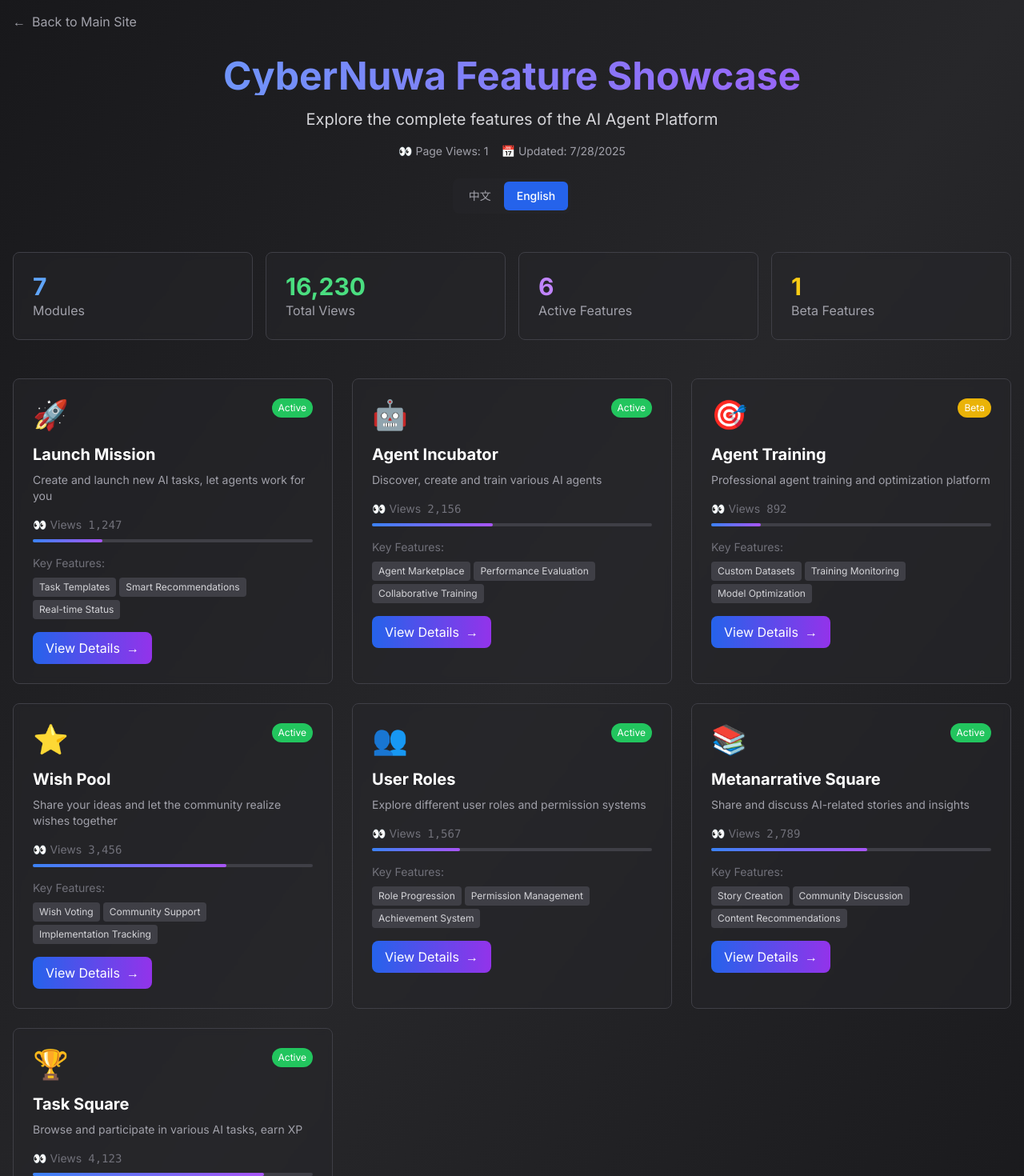
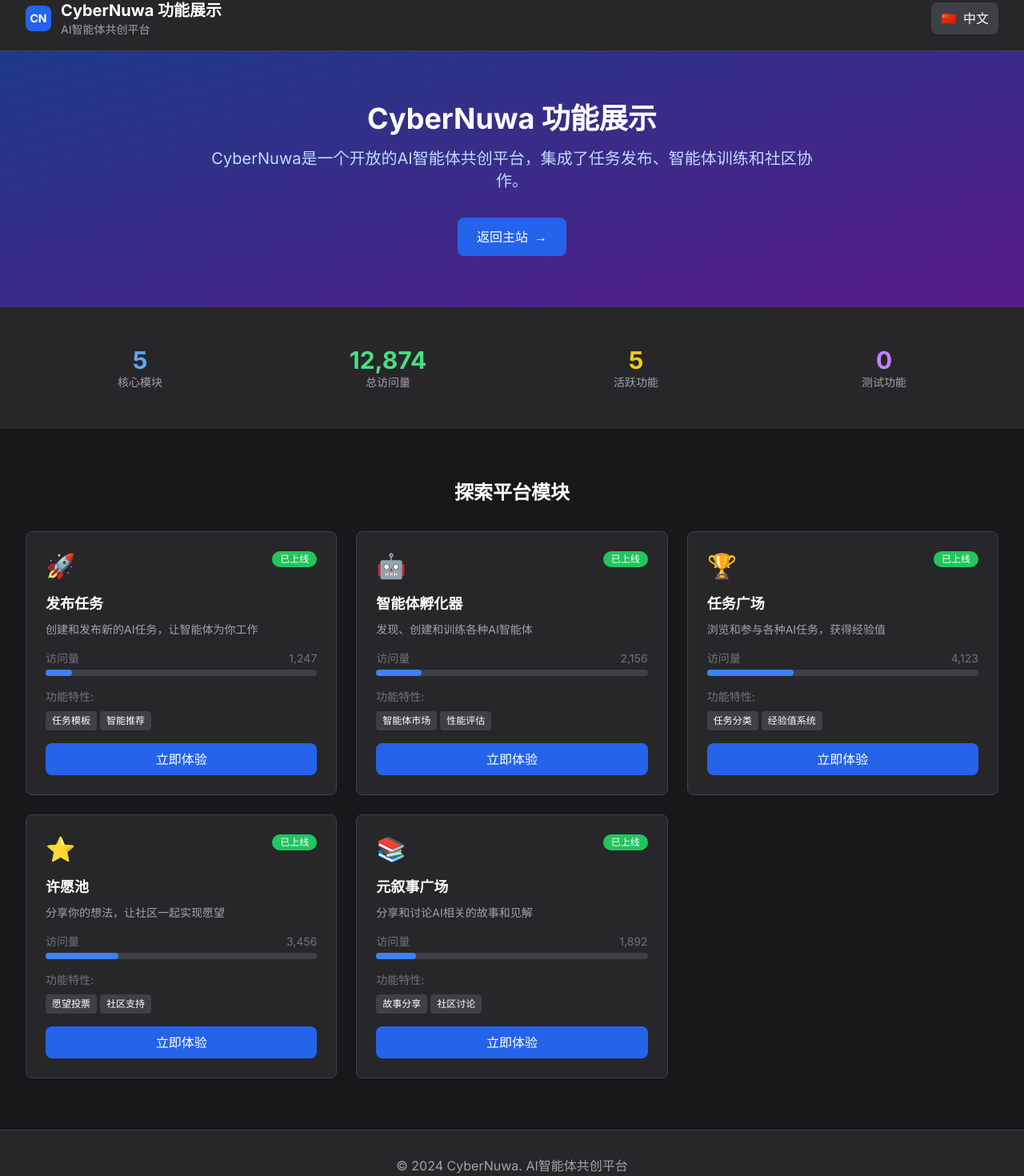
Before and after one commit to korsakowii/CyberNuwa, a Next.js app: page /showcase/standalone in a window 1280 px wide. Shown: the part 17-1487 px from the top of the page at 80% size. Built offline with nearby package versions, Linux system fonts and the light colour scheme.

Commit message:
fix: simplify showcase page for static deployment - remove complex dependencies

```diff
--- a/app/showcase/standalone/layout.tsx
+++ b/app/showcase/standalone/layout.tsx
@@ -1,7 +1,6 @@
 import type { Metadata } from 'next'
 import { Inter } from 'next/font/google'
 import '../../globals.css'
-import { LanguageProvider } from '@/contexts/LanguageContext'
 
 const inter = Inter({ subsets: ['latin'] })
 
@@ -18,9 +17,7 @@ export default function ShowcaseLayout({
   return (
     <html lang="en">
       <body className={`${inter.className} bg-zinc-900 text-white antialiased`}>
-        <LanguageProvider>
-          {children}
-        </LanguageProvider>
+        {children}
       </body>
     </html>
   )
--- a/app/showcase/standalone/page.tsx
+++ b/app/showcase/standalone/page.tsx
@@ -1,8 +1,6 @@
 'use client';
 
 import { useState, useEffect } from 'react';
-import { useLanguage } from '@/contexts/LanguageContext';
-import { translations } from '@/locales/translations';
 import Link from 'next/link';
 
 interface ModuleData {
@@ -17,9 +15,52 @@ interface ModuleData {
 }
 
 export default function StandaloneShowcase() {
-  const { language, setLanguage } = useLanguage();
-  const t = translations[language];
+  const [language, setLanguage] = useState<'zh' | 'en'>('zh');
   const [pageViews, setPageViews] = useState(0);
+
+  // 简化的翻译
+  const t = {
+    zh: {
+      title: 'CyberNuwa 功能展示',
+      subtitle: 'AI智能体共创平台',
+      overview: '平台概览',
+      overviewDesc: 'CyberNuwa是一个开放的AI智能体共创平台，集成了任务发布、智能体训练和社区协作。',
+      explore: '探索平台模块',
+      backToMain: '返回主站',
+      totalModules: '核心模块',
+      totalViews: '总访问量',
+      activeFeatures: '活跃功能',
+      betaFeatures: '测试功能',
+      tryNow: '立即体验',
+      views: '访问量',
+      features: '功能特性',
+      status: {
+        active: '已上线',
+        beta: '测试版',
+        'coming-soon': '即将推出'
+      }
+    },
+    en: {
+      title: 'CyberNuwa Feature Showcase',
+      subtitle: 'AI Agent Co-Creation Platform',
+      overview: 'Platform Overview',
+      overviewDesc: 'CyberNuwa is an open platform for AI agent co-creation, integrating task publishing, agent training, and community collaboration.',
+      explore: 'Explore Platform Modules',
+      backToMain: 'Back to Main Site',
+      totalModules: 'Core Modules',
+      totalViews: 'Total Views',
+      activeFeatures: 'Active Features',
+      betaFeatures: 'Beta Features',
+      tryNow: 'Try Now',
+      views: 'Views',
+      features: 'Features',
+      status: {
+        active: 'Active',
+        beta: 'Beta',
+        'coming-soon': 'Coming Soon'
+      }
+    }
+  };
 
   // 模拟数据 - 包含浏览量
   const modules: ModuleData[] = [
@@ -52,18 +93,18 @@ export default function StandaloneShowcase() {
       status: 'active'
     },
     {
-      id: 'train-agent',
-      title: { zh: '智能体训练', en: 'Agent Training' },
-      description: { zh: '专业化的智能体训练和优化平台', en: 'Professional agent training and optimization platform' },
-      icon: '🎯',
-      path: '/train-agent',
-      views: 892,
+      id: 'task-square',
+      title: { zh: '任务广场', en: 'Task Square' },
+      description: { zh: '浏览和参与各种AI任务，获得经验值', en: 'Browse and participate in various AI tasks, earn XP' },
+      icon: '🏆',
+      path: '/task-square',
+      views: 4123,
       features: [
-        { zh: '自定义数据集', en: 'Custom Datasets' },
-        { zh: '训练监控', en: 'Training Monitoring' },
-        { zh: '模型优化', en: 'Model Optimization' }
+        { zh: '任务分类', en: 'Task Categories' },
+        { zh: '经验值系统', en: 'XP System' },
+        { zh: '排行榜', en: 'Leaderboard' }
       ],
-      status: 'beta'
+      status: 'active'
     },
     {
       id: 'wishes',
@@ -80,200 +121,160 @@ export default function StandaloneShowcase() {
       status: 'active'
     },
     {
-      id: 'roles',
-      title: { zh: '用户角色', en: 'User Roles' },
-      description: { zh: '探索不同的用户角色和权限系统', en: 'Explore different user roles and permission systems' },
-      icon: '👥',
-      path: '/roles',
-      views: 1567,
-      features: [
-        { zh: '角色升级', en: 'Role Progression' },
-        { zh: '权限管理', en: 'Permission Management' },
-        { zh: '成就系统', en: 'Achievement System' }
-      ],
-      status: 'active'
-    },
-    {
       id: 'narratives',
       title: { zh: '元叙事广场', en: 'Metanarrative Square' },
       description: { zh: '分享和讨论AI相关的故事和见解', en: 'Share and discuss AI-related stories and insights' },
       icon: '📚',
       path: '/narratives',
-      views: 2789,
+      views: 1892,
       features: [
-        { zh: '故事创作', en: 'Story Creation' },
+        { zh: '故事分享', en: 'Story Sharing' },
         { zh: '社区讨论', en: 'Community Discussion' },
-        { zh: '内容推荐', en: 'Content Recommendations' }
-      ],
-      status: 'active'
-    },
-    {
-      id: 'task-square',
-      title: { zh: '任务广场', en: 'Task Square' },
-      description: { zh: '浏览和参与各种AI任务，获得经验值', en: 'Browse and participate in various AI tasks, earn XP' },
-      icon: '🏆',
-      path: '/task-square',
-      views: 4123,
-      features: [
-        { zh: '任务分类', en: 'Task Categories' },
-        { zh: '经验值系统', en: 'XP System' },
-        { zh: '排行榜', en: 'Leaderboard' }
+        { zh: '知识库', en: 'Knowledge Base' }
       ],
       status: 'active'
     }
   ];
 
-  // 页面浏览量统计
+  // 计算统计数据
+  const totalViews = modules.reduce((sum, module) => sum + module.views, 0);
+  const activeModules = modules.filter(m => m.status === 'active').length;
+  const betaModules = modules.filter(m => m.status === 'beta').length;
+
+  // 模拟页面访问量增加
   useEffect(() => {
-    const currentViews = parseInt(localStorage.getItem('showcase-views') || '0');
-    const newViews = currentViews + 1;
-    localStorage.setItem('showcase-views', newViews.toString());
-    setPageViews(newViews);
+    const storedViews = localStorage.getItem('showcase-views') || '0';
+    const currentViews = parseInt(storedViews) + 1;
+    localStorage.setItem('showcase-views', currentViews.toString());
+    setPageViews(currentViews);
   }, []);
 
-  // 增加模块浏览量
   const incrementModuleViews = (moduleId: string) => {
+    // 客户端模拟增加访问量
     const module = modules.find(m => m.id === moduleId);
     if (module) {
       module.views += 1;
-      // 在实际应用中，这里会发送API请求到后端
     }
   };
 
   const getStatusBadge = (status: string) => {
     const statusConfig = {
-      'active': { zh: '活跃', en: 'Active', color: 'bg-green-500' },
-      'beta': { zh: '测试版', en: 'Beta', color: 'bg-yellow-500' },
-      'coming-soon': { zh: '即将推出', en: 'Coming Soon', color: 'bg-gray-500' }
+      active: { color: 'bg-green-500', text: t[language].status.active },
+      beta: { color: 'bg-yellow-500', text: t[language].status.beta },
+      'coming-soon': { color: 'bg-gray-500', text: t[language].status['coming-soon'] }
     };
     const config = statusConfig[status as keyof typeof statusConfig];
     return (
-      <span className={`${config.color} text-white text-xs px-2 py-1 rounded-full`}>
-        {config[language]}
+      <span className={`inline-flex items-center px-2.5 py-0.5 rounded-full text-xs font-medium text-white ${config.color}`}>
+        {config.text}
       </span>
     );
   };
 
   return (
-    <div className="min-h-screen bg-gradient-to-br from-zinc-900 via-zinc-800 to-zinc-900 text-white">
+    <div className="min-h-screen bg-zinc-900 text-white">
       {/* Header */}
-      <div className="container mx-auto px-4 py-8">
-        {/* Back to Main Site */}
-        <div className="mb-8">
-          <Link href="https://cybernuwa.vercel.app" className="inline-flex items-center gap-2 text-zinc-400 hover:text-white transition-colors">
-            <span>←</span>
-            {language === 'zh' ? '返回主站' : 'Back to Main Site'}
-          </Link>
+      <header className="bg-zinc-800 border-b border-zinc-700">
+        <div className="max-w-7xl mx-auto px-4 sm:px-6 lg:px-8">
+          <div className="flex justify-between items-center py-4">
+            <div className="flex items-center space-x-3">
+              <div className="w-8 h-8 bg-blue-600 rounded-lg flex items-center justify-center">
+                <span className="text-white font-bold text-sm">CN</span>
+              </div>
+              <div>
+                <h1 className="text-xl font-bold">{t[language].title}</h1>
+                <p className="text-sm text-zinc-400">{t[language].subtitle}</p>
+              </div>
             </div>
 
-        <div className="text-center mb-12">
-          <h1 className="text-5xl font-bold mb-4 bg-gradient-to-r from-blue-400 to-purple-500 bg-clip-text text-transparent">
-            {language === 'zh' ? 'CyberNuwa 功能展示' : 'CyberNuwa Feature Showcase'}
-          </h1>
-          <p className="text-xl text-zinc-300 mb-4">
-            {language === 'zh' ? '探索AI智能体平台的完整功能' : 'Explore the complete features of the AI Agent Platform'}
-          </p>
-          <div className="flex items-center justify-center gap-4 text-sm text-zinc-400">
-            <span>👀 {language === 'zh' ? '页面浏览量' : 'Page Views'}: {pageViews}</span>
-            <span>📅 {language === 'zh' ? '更新时间' : 'Updated'}: {new Date().toLocaleDateString()}</span>
-          </div>
-
-          {/* 语言切换器 */}
-          <div className="mt-6 flex justify-center">
-            <div className="flex bg-zinc-800/50 rounded-lg p-1">
+            {/* Language Switcher */}
+            <div className="relative">
               <button
-                onClick={() => setLanguage('zh')}
-                className={`px-4 py-2 rounded-md text-sm font-medium transition-colors ${
-                  language === 'zh'
-                    ? 'bg-blue-600 text-white'
-                    : 'text-zinc-400 hover:text-white'
-                }`}
+                onClick={() => setLanguage(language === 'zh' ? 'en' : 'zh')}
+                className="flex items-center space-x-2 px-3 py-2 bg-zinc-700 rounded-lg hover:bg-zinc-600 transition-colors"
               >
-                中文
-              </button>
-              <button
-                onClick={() => setLanguage('en')}
-                className={`px-4 py-2 rounded-md text-sm font-medium transition-colors ${
-                  language === 'en'
-                    ? 'bg-blue-600 text-white'
-                    : 'text-zinc-400 hover:text-white'
-                }`}
-              >
-                English
+                <span>{language === 'zh' ? '🇨🇳' : '🇺🇸'}</span>
+                <span>{language === 'zh' ? '中文' : 'English'}</span>
               </button>
             </div>
           </div>
         </div>
+      </header>
+
+      {/* Hero Section */}
+      <section className="py-16 bg-gradient-to-br from-blue-900 to-purple-900">
+        <div className="max-w-7xl mx-auto px-4 sm:px-6 lg:px-8 text-center">
+          <h2 className="text-4xl font-bold mb-4">{t[language].title}</h2>
+          <p className="text-xl text-blue-200 mb-8 max-w-3xl mx-auto">
+            {t[language].overviewDesc}
+          </p>
+          <Link
+            href="https://cybernuwa.vercel.app"
+            className="inline-flex items-center px-6 py-3 bg-blue-600 text-white font-medium rounded-lg hover:bg-blue-700 transition-colors"
+          >
+            {t[language].backToMain}
+            <span className="ml-2">→</span>
+          </Link>
+        </div>
+      </section>
 
       {/* Stats Overview */}
-        <div className="grid grid-cols-1 md:grid-cols-4 gap-4 mb-12">
-          <div className="bg-zinc-800/50 backdrop-blur-sm rounded-lg p-6 border border-zinc-700">
+      <section className="py-12 bg-zinc-800">
+        <div className="max-w-7xl mx-auto px-4 sm:px-6 lg:px-8">
+          <div className="grid grid-cols-1 md:grid-cols-4 gap-6">
+            <div className="text-center">
               <div className="text-3xl font-bold text-blue-400">{modules.length}</div>
-            <div className="text-zinc-400">{language === 'zh' ? '功能模块' : 'Modules'}</div>
+              <div className="text-sm text-zinc-400">{t[language].totalModules}</div>
             </div>
-          <div className="bg-zinc-800/50 backdrop-blur-sm rounded-lg p-6 border border-zinc-700">
-            <div className="text-3xl font-bold text-green-400">
-              {modules.reduce((sum, m) => sum + m.views, 0).toLocaleString()}
+            <div className="text-center">
+              <div className="text-3xl font-bold text-green-400">{totalViews.toLocaleString()}</div>
+              <div className="text-sm text-zinc-400">{t[language].totalViews}</div>
             </div>
-            <div className="text-zinc-400">{language === 'zh' ? '总浏览量' : 'Total Views'}</div>
+            <div className="text-center">
+              <div className="text-3xl font-bold text-yellow-400">{activeModules}</div>
+              <div className="text-sm text-zinc-400">{t[language].activeFeatures}</div>
             </div>
-          <div className="bg-zinc-800/50 backdrop-blur-sm rounded-lg p-6 border border-zinc-700">
-            <div className="text-3xl font-bold text-purple-400">
-              {modules.filter(m => m.status === 'active').length}
-            </div>
-            <div className="text-zinc-400">{language === 'zh' ? '活跃功能' : 'Active Features'}</div>
-          </div>
-          <div className="bg-zinc-800/50 backdrop-blur-sm rounded-lg p-6 border border-zinc-700">
-            <div className="text-3xl font-bold text-yellow-400">
-              {modules.filter(m => m.status === 'beta').length}
-            </div>
-            <div className="text-zinc-400">{language === 'zh' ? '测试功能' : 'Beta Features'}</div>
+            <div className="text-center">
+              <div className="text-3xl font-bold text-purple-400">{betaModules}</div>
+              <div className="text-sm text-zinc-400">{t[language].betaFeatures}</div>
             </div>
           </div>
+        </div>
+      </section>
 
       {/* Modules Grid */}
+      <section className="py-16">
+        <div className="max-w-7xl mx-auto px-4 sm:px-6 lg:px-8">
+          <h3 className="text-2xl font-bold mb-8 text-center">{t[language].explore}</h3>
           <div className="grid grid-cols-1 md:grid-cols-2 lg:grid-cols-3 gap-6">
             {modules.map((module) => (
-            <div
-              key={module.id}
-              className="bg-zinc-800/50 backdrop-blur-sm rounded-lg p-6 border border-zinc-700 hover:border-zinc-600 transition-all duration-300 hover:shadow-lg hover:shadow-blue-500/20 group"
-            >
+              <div key={module.id} className="bg-zinc-800 rounded-lg p-6 border border-zinc-700 hover:border-blue-500 transition-colors">
                 <div className="flex items-start justify-between mb-4">
-                <div className="text-4xl">{module.icon}</div>
+                  <div className="text-3xl">{module.icon}</div>
                   {getStatusBadge(module.status)}
                 </div>
 
-              <h3 className="text-xl font-bold mb-2 group-hover:text-blue-400 transition-colors">
-                {module.title[language]}
-              </h3>
-
-              <p className="text-zinc-400 mb-4 text-sm">
-                {module.description[language]}
-              </p>
+                <h4 className="text-lg font-semibold mb-2">{module.title[language]}</h4>
+                <p className="text-zinc-400 text-sm mb-4">{module.description[language]}</p>
 
                 <div className="mb-4">
-                <div className="flex items-center gap-2 text-sm text-zinc-500 mb-2">
-                  <span>👀 {language === 'zh' ? '围观' : 'Views'}</span>
-                  <span className="font-mono">{module.views.toLocaleString()}</span>
+                  <div className="flex justify-between text-sm text-zinc-500 mb-1">
+                    <span>{t[language].views}</span>
+                    <span>{module.views.toLocaleString()}</span>
                   </div>
-                <div className="w-full bg-zinc-700 rounded-full h-1">
+                  <div className="w-full bg-zinc-700 rounded-full h-2">
                     <div
-                    className="bg-gradient-to-r from-blue-500 to-purple-500 h-1 rounded-full transition-all duration-300"
-                    style={{ width: `${Math.min((module.views / 5000) * 100, 100)}%` }}
+                      className="bg-blue-500 h-2 rounded-full transition-all duration-300"
+                      style={{ width: `${Math.min((module.views / totalViews) * 100, 100)}%` }}
                     ></div>
                   </div>
                 </div>
 
                 <div className="mb-4">
-                <div className="text-sm text-zinc-500 mb-2">
-                  {language === 'zh' ? '主要功能' : 'Key Features'}:
-                </div>
+                  <div className="text-sm text-zinc-500 mb-2">{t[language].features}:</div>
                   <div className="flex flex-wrap gap-1">
-                  {module.features.map((feature, index) => (
-                    <span
-                      key={index}
-                      className="text-xs bg-zinc-700 text-zinc-300 px-2 py-1 rounded"
-                    >
+                    {module.features.slice(0, 2).map((feature, index) => (
+                      <span key={index} className="px-2 py-1 bg-zinc-700 rounded text-xs">
                         {feature[language]}
                       </span>
                     ))}
@@ -282,33 +283,24 @@ export default function StandaloneShowcase() {
 
                 <button
                   onClick={() => incrementModuleViews(module.id)}
-                className="inline-flex items-center gap-2 bg-gradient-to-r from-blue-600 to-purple-600 hover:from-blue-700 hover:to-purple-700 text-white px-4 py-2 rounded-lg transition-all duration-300 hover:scale-105"
+                  className="w-full bg-blue-600 text-white py-2 px-4 rounded-lg hover:bg-blue-700 transition-colors"
                 >
-                {language === 'zh' ? '查看详情' : 'View Details'}
-                <span>→</span>
+                  {t[language].tryNow}
                 </button>
               </div>
             ))}
           </div>
+        </div>
+      </section>
 
-        {/* Footer Info */}
-        <div className="mt-12 text-center text-zinc-400">
-          <p className="mb-4">
-            {language === 'zh'
-              ? '这是一个演示项目，展示了CyberNuwa AI智能体平台的核心功能模块。所有数据均为模拟数据。'
-              : 'This is a demo project showcasing the core feature modules of the CyberNuwa AI Agent Platform. All data is simulated.'
-            }
+      {/* Footer */}
+      <footer className="bg-zinc-800 border-t border-zinc-700 py-8">
+        <div className="max-w-7xl mx-auto px-4 sm:px-6 lg:px-8 text-center">
+          <p className="text-zinc-400">
+            © 2024 CyberNuwa. {t[language].subtitle}
           </p>
-          <div className="flex items-center justify-center gap-4 text-sm">
-            <span>🌐 {language === 'zh' ? '支持中英文切换' : 'Bilingual Support'}</span>
-            <span>⚡ {language === 'zh' ? '响应式设计' : 'Responsive Design'}</span>
-            <span>🎨 {language === 'zh' ? '现代化UI' : 'Modern UI'}</span>
         </div>
-          <div className="mt-4 text-xs">
-            © 2024 Cyber Nüwa. {language === 'zh' ? '保留所有权利。' : 'All rights reserved.'}
-          </div>
-        </div>
-      </div>
+      </footer>
     </div>
   );
 }
```
Lines whose indentation alone changed are shown as unchanged.
